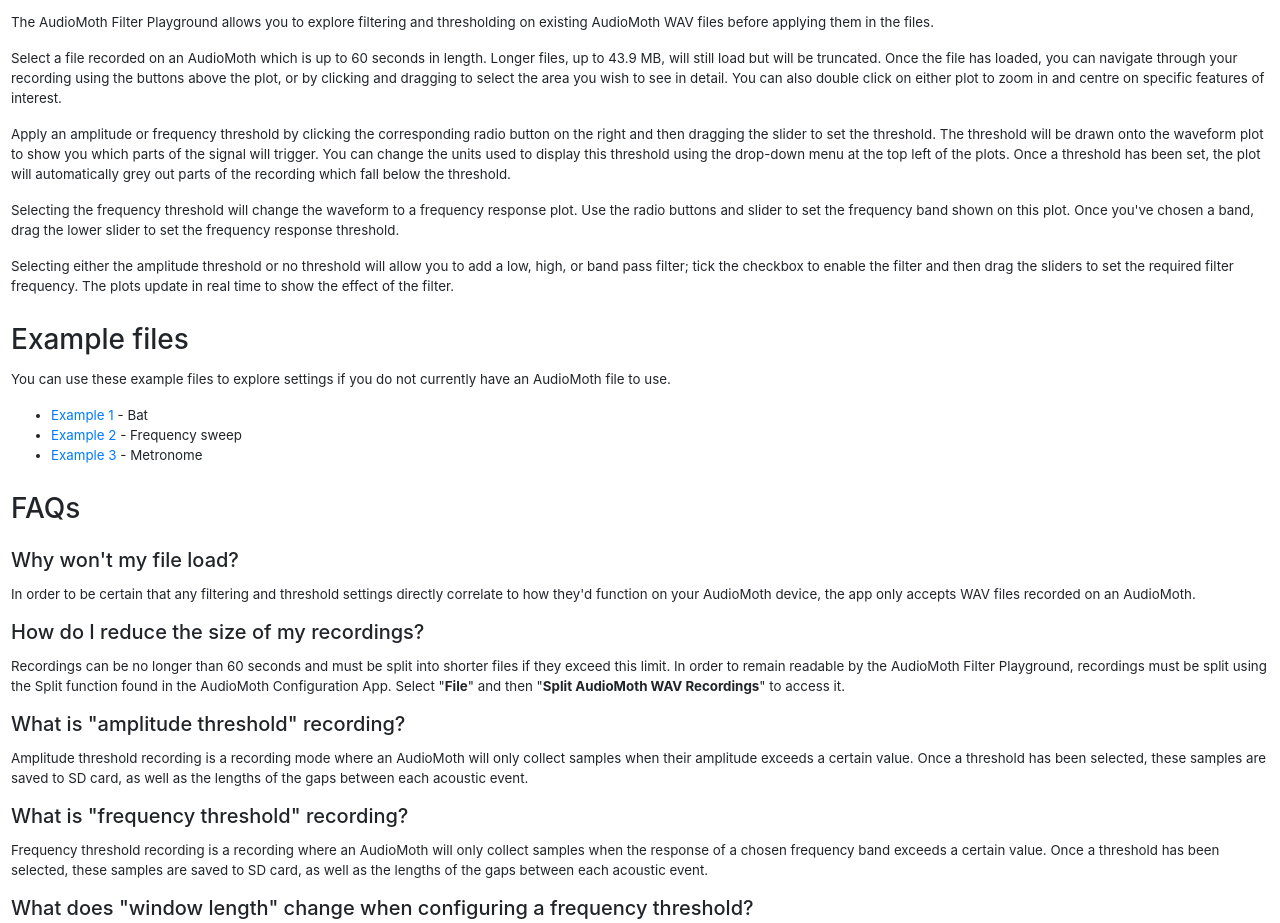
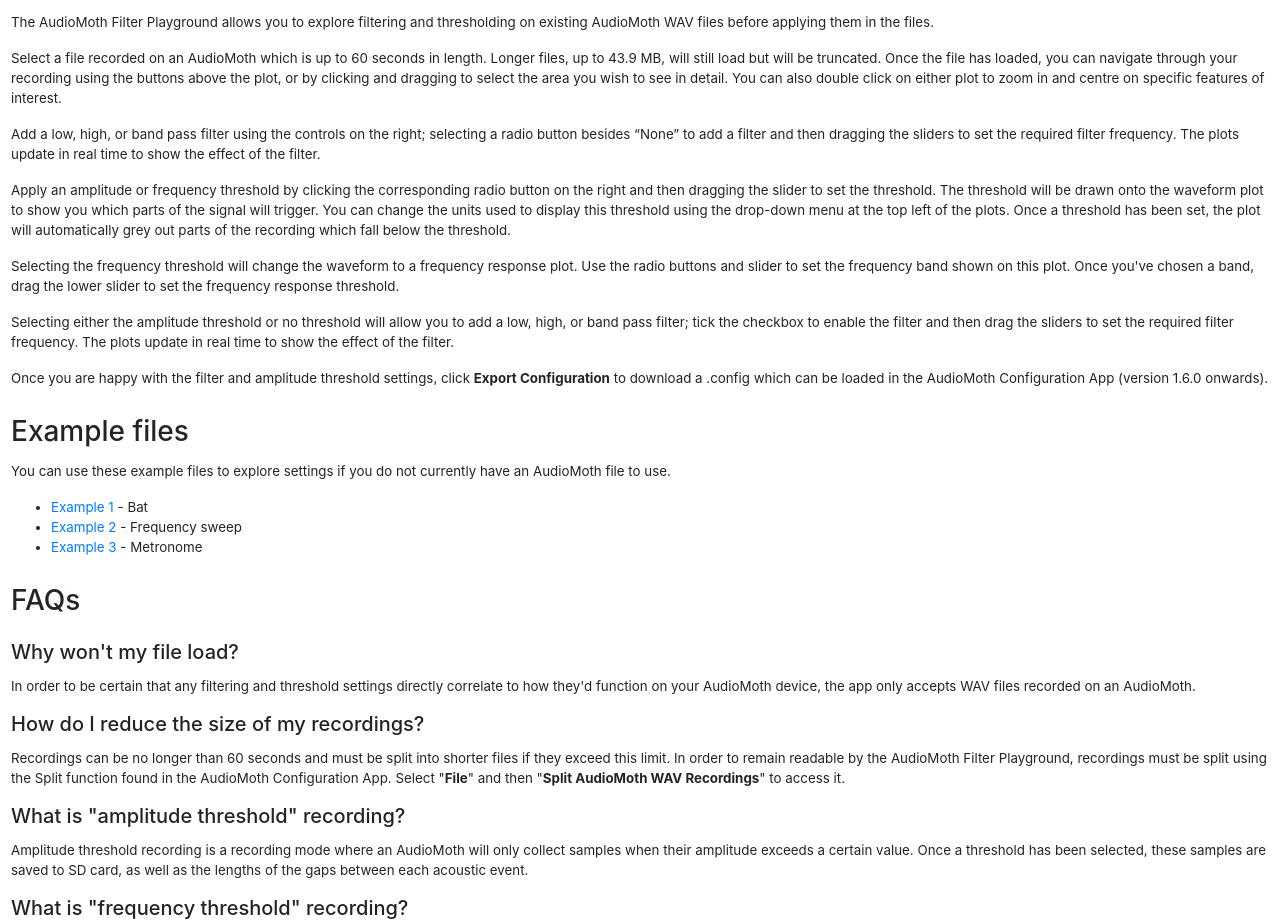
Before and after one commit to pcprince/filter-web-app, a website with bundled scripts: page index.html in a window 1280 px wide. Shown: the part 1200-2123 px from the top of the page. Built offline with nearby package versions, Linux system fonts and the light colour scheme; files whose address does not match are found by name.

Commit message:
Update FAQ

```diff
--- a/index.html
+++ b/index.html
@@ -604,13 +604,15 @@
 
                     <p>Select a file recorded on an AudioMoth which is up to 60 seconds in length. Longer files, up to 43.9 MB, will still load but will be truncated. Once the file has loaded, you can navigate through your recording using the buttons above the plot, or by clicking and dragging to select the area you wish to see in detail. You can also double click on either plot to zoom in and centre on specific features of interest.</p>
 
+                    <p>Add a low, high, or band pass filter using the controls on the right; selecting a radio button besides “None” to add a filter and then dragging the sliders to set the required filter frequency. The plots update in real time to show the effect of the filter.</p>
+
                     <p>Apply an amplitude or frequency threshold by clicking the corresponding radio button on the right and then dragging the slider to set the threshold. The threshold will be drawn onto the waveform plot to show you which parts of the signal will trigger. You can change the units used to display this threshold using the drop-down menu at the top left of the plots. Once a threshold has been set, the plot will automatically grey out parts of the recording which fall below the threshold.</p>
 
                     <p>Selecting the frequency threshold will change the waveform to a frequency response plot. Use the radio buttons and slider to set the frequency band shown on this plot. Once you've chosen a band, drag the lower slider to set the frequency response threshold.</p>
 
                     <p>Selecting either the amplitude threshold or no threshold will allow you to add a low, high, or band pass filter; tick the checkbox to enable the filter and then drag the sliders to set the required filter frequency. The plots update in real time to show the effect of the filter.</p>
 
-                    <!-- <p>Once you are happy with the filter and amplitude threshold settings, click <b>Export Configuration</b> to download a .config which can be loaded in the AudioMoth Configuration App (version 1.6.0 onwards).</p> -->
+                    <p>Once you are happy with the filter and amplitude threshold settings, click <b>Export Configuration</b> to download a .config which can be loaded in the AudioMoth Configuration App (version 1.6.0 onwards).</p>
                 </div>
             </div>
 
```
